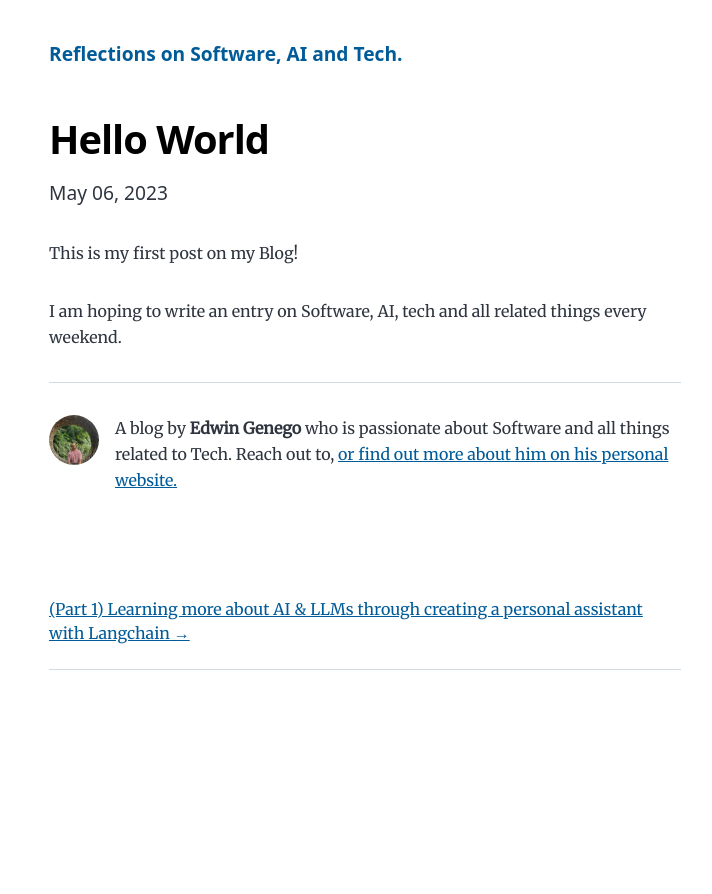
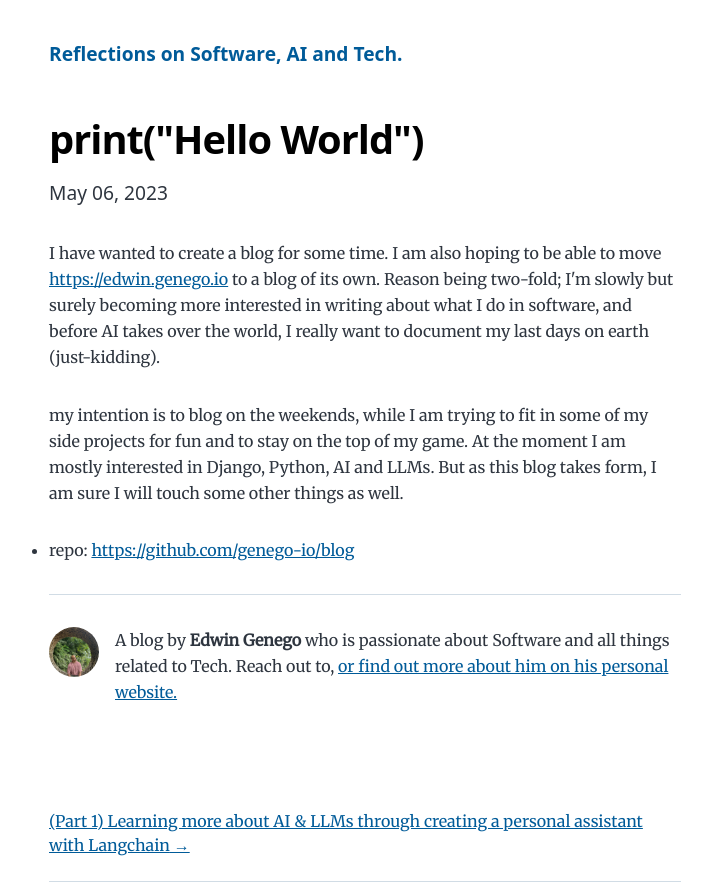
Before and after one commit to genego-io/blog, a Gatsby site: page /hello-world/ in a window 1280 px wide. Shown: the whole page, without its empty margins (275-987 px from the left). Before the commit the page ends 800 px from the top, so only its background shows below. Built offline with nearby package versions, Linux system fonts and the light colour scheme; Gatsby itself is replaced by a stand-in of ours.

Commit message:
print("Hello World")

```diff
--- a/content/blog/hello-world/index.md
+++ b/content/blog/hello-world/index.md
@@ -1,9 +1,15 @@
 ---
-title: Hello World
+title: print("Hello World")
 date: "2023-05-06T22:12:03.284Z"
-description: "My first post, with some intentions for the future."
+description: "About this blog, and my intentions for the future."
 ---
 
-This is my first post on my Blog!
+I have wanted to create a blog for some time. I am also hoping to be able to move https://edwin.genego.io to a blog of
+its own. Reason being two-fold; I'm slowly but surely becoming more interested in writing about what I do in software,
+and before AI takes over the world, I really want to document my last days on earth (just-kidding).
 
-I am hoping to write an entry on Software, AI, tech and all related things every weekend.
+my intention is to blog on the weekends, while I am trying to fit in some of my side projects for fun and to stay on the
+top of my game. At the moment I am mostly interested in Django, Python, AI and LLMs. But as this blog takes form, I am
+sure I will touch some other things as well.
+
+- repo: https://github.com/genego-io/blog
```
